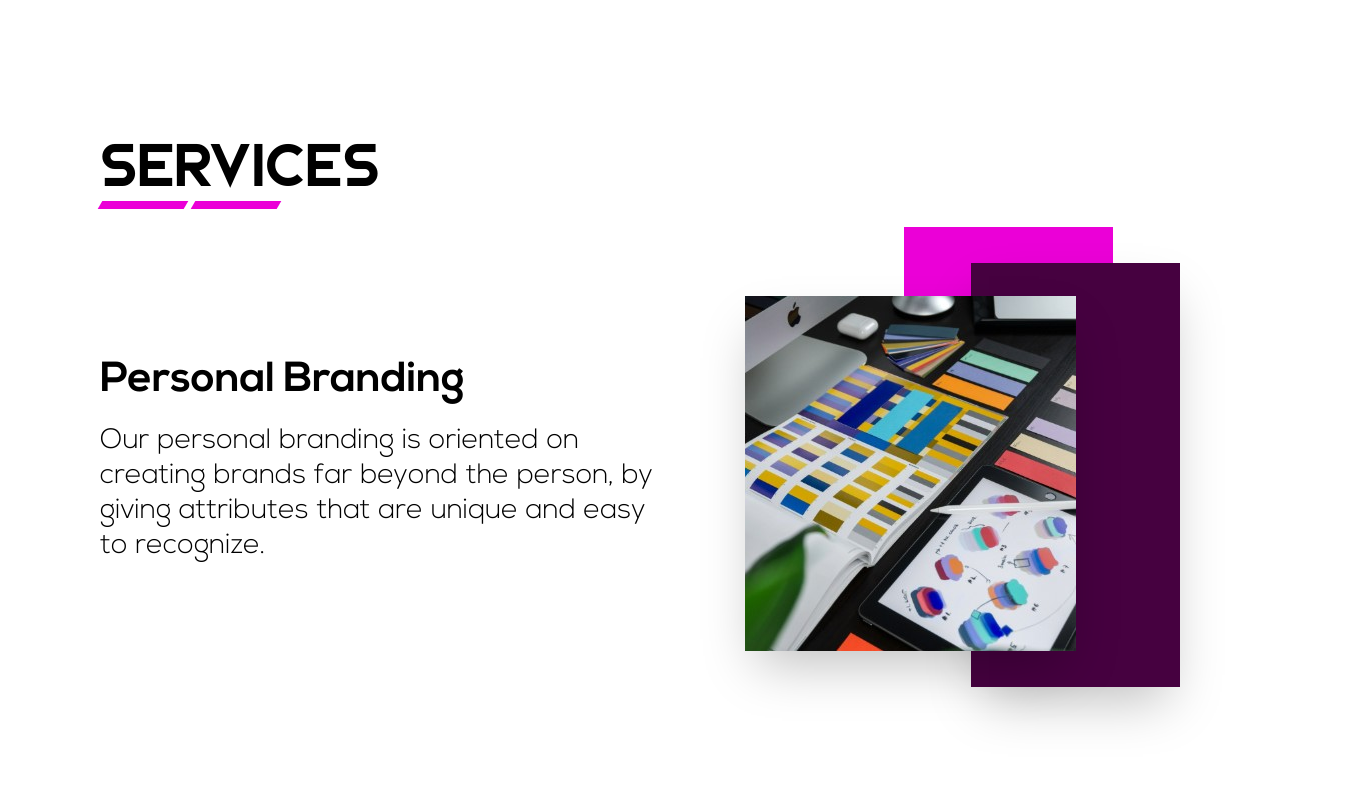
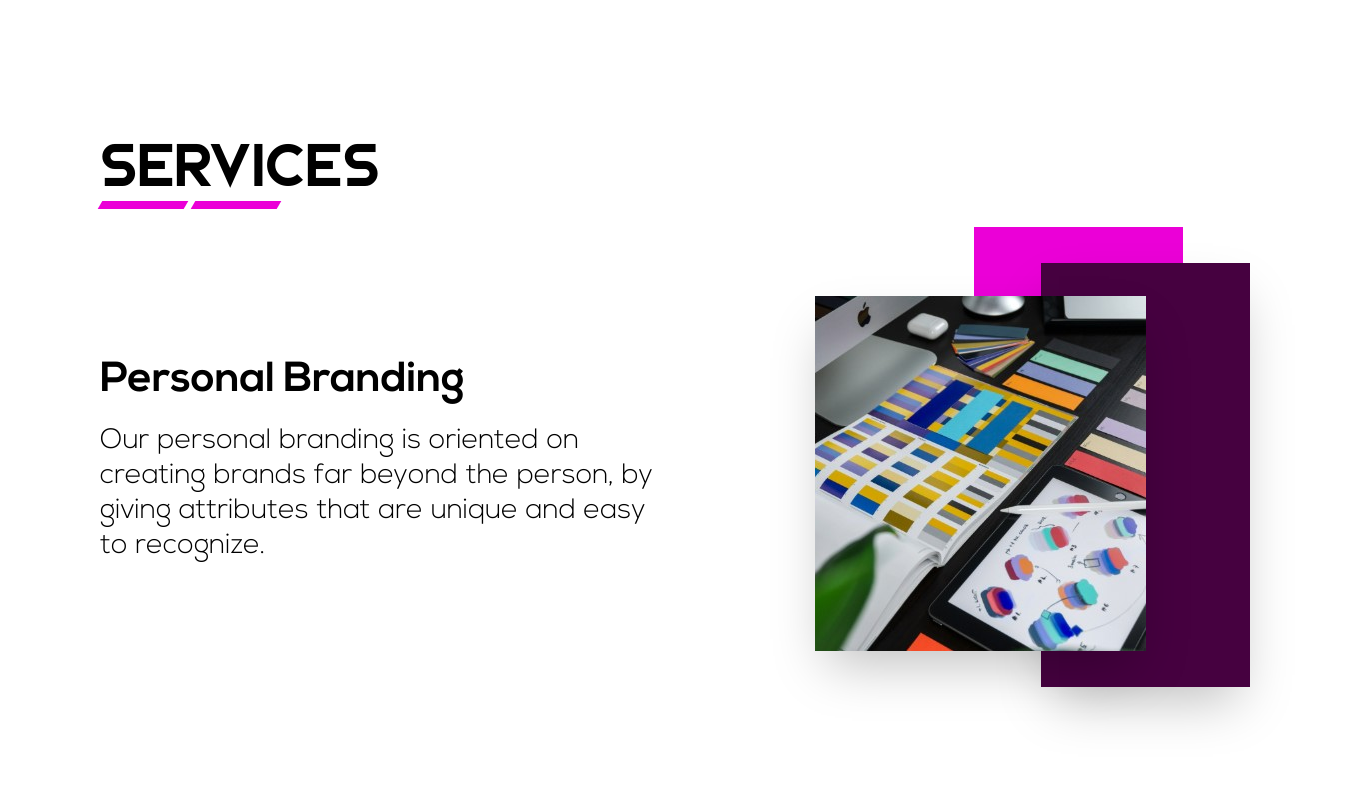
Before and after one commit to karenamg/astro-vision-paralela, an Astro site: page / in a window 1280 px wide. Shown: the part 1940-2738 px from the top of the page, 1350 px wide, since content can reach past the window. Built offline with nearby package versions, Linux system fonts and the light colour scheme; Astro itself is replaced by a stand-in of ours; a web font is replaced by a local one.

Commit message:
Test width "services" section

```diff
--- a/src/layouts/Services.astro
+++ b/src/layouts/Services.astro
@@ -2,7 +2,7 @@
 import Divider from '../components/Divider.astro';
 import Bullet from '../components/Bullet.astro';
 ---
-<section class="flex flex-col size-full bg-white mt-[75px] md:mt-[215px] md:mb-[165px] md:mx-auto md:max-w-[1550px]">
+<section class="flex flex-col size-full bg-white mt-[75px] md:mt-[215px] md:mb-[165px] md:mx-auto md:max-w-[1550px] md:min-w-[1350px]">
   <div class="block md:hidden">
     <h1 class="text-black text-center font-[Bjorn] text-3xl">Services</h1>
     <div class="flex justify-center">
```
